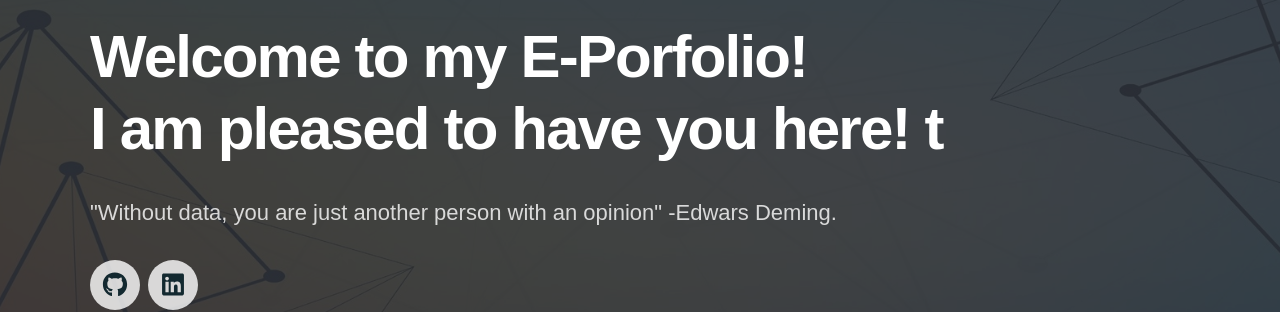
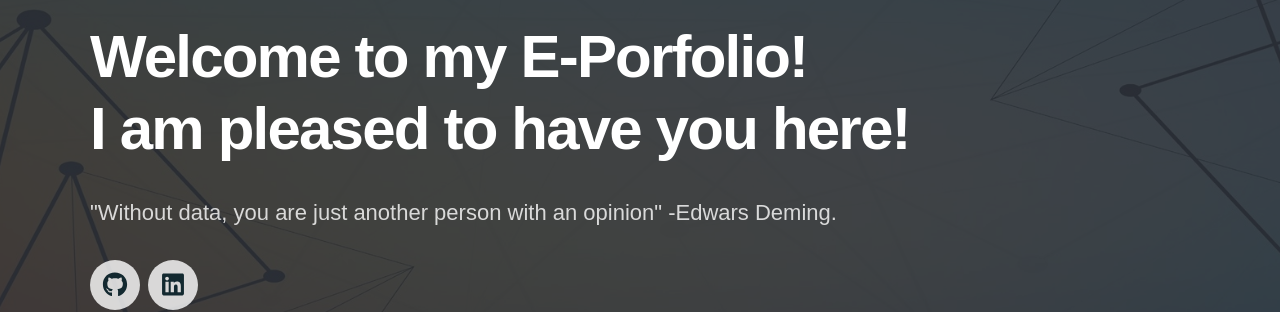
Before and after one commit to DaisyIpatzi/daisyipatzi.github.io, a Jekyll site: the page built from index.html, in a window 1280 px wide. Shown: the part 234-546 px from the top of the page. Built offline with Jekyll 4.4.1, drawn with Linux system fonts in a browser that asks for light colours; nearby versions of some CDN libraries; some web fonts are replaced.

```diff
--- a/index.html
+++ b/index.html
@@ -14,7 +14,7 @@ featured_image: /images/demo/home.jpg
 	<div class="wrap">
 
 		<h1>Welcome to my E-Porfolio!
-		I am pleased to have you here! t</h1>
+		I am pleased to have you here! </h1>
 		<p>"Without data, you are just another person with an opinion" -Edwars Deming.</p>
 
 		{% include socials.html %}
```
